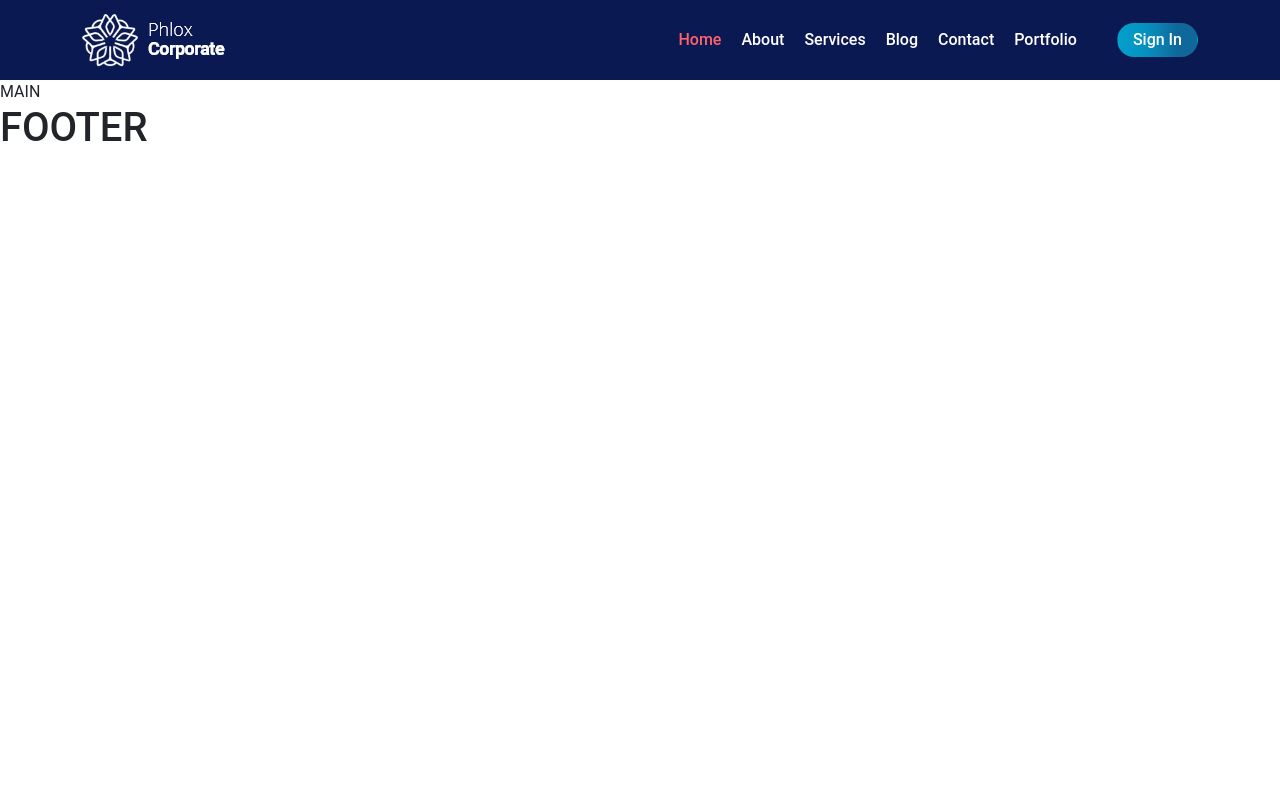
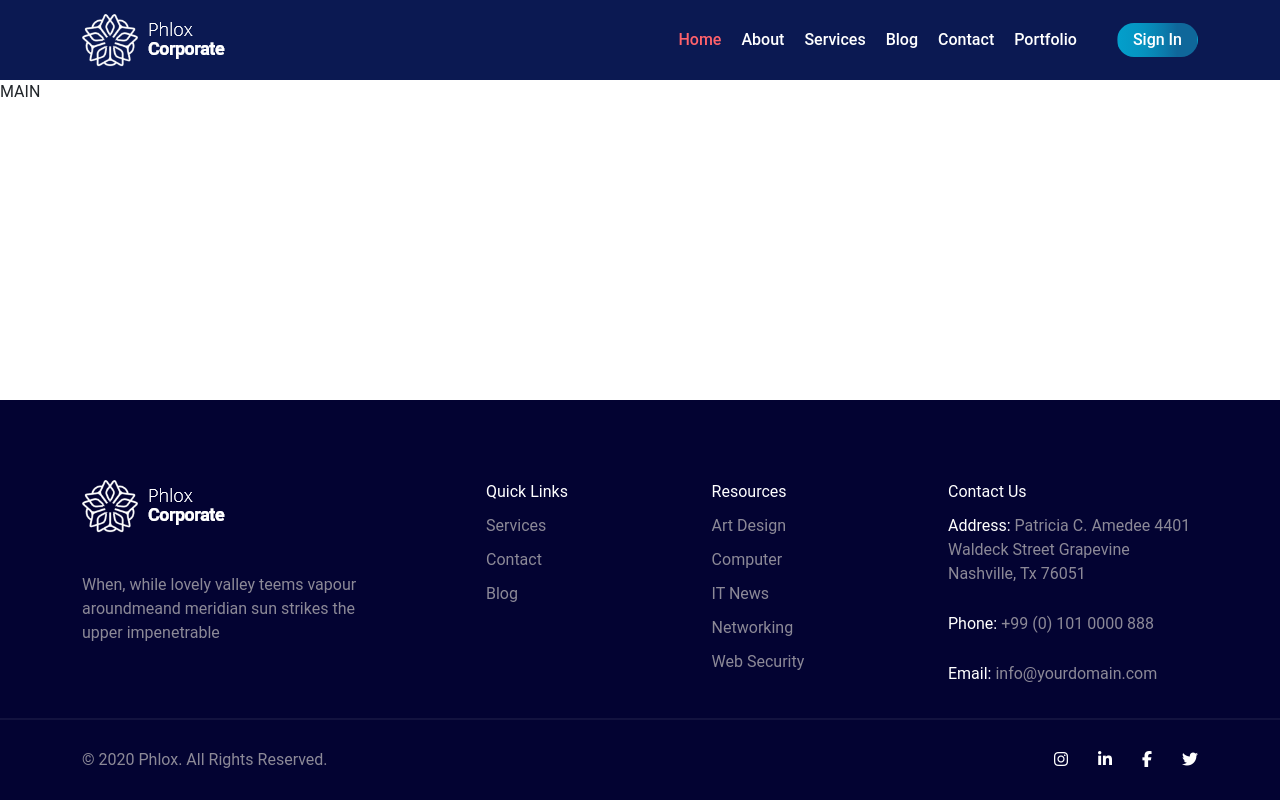
Before and after one commit to juri931/proj-html-vuejs, a Vue app: page / in a window 1280 px wide. Built offline with nearby package versions, Linux system fonts and the light colour scheme.

Commit message:
[add] footer

```diff
--- a/src/assets/scss/_footer.scss
+++ b/src/assets/scss/_footer.scss
@@ -0,0 +1,75 @@
+body {
+  position: fixed;
+  bottom: 0;
+  display: flex;
+  flex-flow: column;
+  color: white;
+  align-items: center;
+  width: 100%;
+  background-color: rgb(3, 3, 50);
+  .container {
+    display: flex;
+    justify-content: space-between;
+    &.top {
+      margin-top: 80px;
+    }
+    .left {
+      p {
+        color: rgb(140, 137, 151);
+        margin-top: 40px;
+        max-width: 280px;
+      }
+    }
+    .right {
+      display: flex;
+      gap: 60px;
+      justify-content: space-between;
+      ul {
+        display: flex;
+        flex-flow: column;
+        gap: 10px;
+        color: white;
+        list-style: none;
+        li {
+          max-width: 250px;
+          a {
+            color: rgb(140, 137, 151);
+            text-decoration: none;
+          }
+          p {
+            color: rgb(140, 137, 151);
+            span {
+              color: white;
+            }
+          }
+        }
+      }
+    }
+    &.bottom {
+      height: 80px;
+      display: flex;
+      align-items: center;
+      justify-content: space-between;
+      .left {
+        color: rgb(140, 137, 151);
+      }
+      .logos {
+        ul {
+          display: flex;
+          margin: auto 0;
+          gap: 30px;
+          li {
+            list-style: none;
+            a {
+              color: white;
+            }
+          }
+        }
+      }
+    }
+  }
+  .line {
+    border: 1px solid rgb(19, 19, 63);
+    width: 100%;
+  }
+}
--- a/src/components/partials/Footer.vue
+++ b/src/components/partials/Footer.vue
@@ -3,7 +3,74 @@ export default {};
 </script>
 
 <template>
-  <h1>FOOTER</h1>
+  <body>
+    <div class="container top">
+      <div class="left col-4">
+        <img src="/public/img/white-logo-2.png" alt="Logo" />
+        <p>
+          When, while lovely valley teems vapour aroundmeand meridian sun
+          strikes the upper impenetrable
+        </p>
+      </div>
+
+      <div class="right col-8">
+        <ul>
+          <li>Quick Links</li>
+          <li><a href="">Services</a></li>
+          <li><a href="">Contact</a></li>
+          <li><a href="">Blog</a></li>
+        </ul>
+
+        <ul>
+          <li>Resources</li>
+          <li><a href="">Art Design</a></li>
+          <li><a href="">Computer</a></li>
+          <li><a href="">IT News</a></li>
+          <li><a href="">Networking</a></li>
+          <li><a href="">Web Security</a></li>
+        </ul>
+
+        <ul>
+          <li>Contact Us</li>
+          <li>
+            <p>
+              <span>Address: </span> Patricia C. Amedee 4401 Waldeck Street
+              Grapevine Nashville, Tx 76051
+            </p>
+          </li>
+          <li>
+            <p><span>Phone: </span>+99 (0) 101 0000 888</p>
+          </li>
+          <li>
+            <p><span>Email: </span>info@yourdomain.com</p>
+          </li>
+        </ul>
+      </div>
+    </div>
+
+    <div class="line"></div>
+
+    <div class="container bottom">
+      <div class="left">© 2020 Phlox. All Rights Reserved.</div>
+
+      <div class="logos">
+        <ul>
+          <li>
+            <a href=""><i class="fa-brands fa-instagram"></i></a>
+          </li>
+          <li>
+            <a href=""><i class="fa-brands fa-linkedin-in"></i></a>
+          </li>
+          <li>
+            <a href=""><i class="fa-brands fa-facebook-f"></i></a>
+          </li>
+          <li>
+            <a href=""><i class="fa-brands fa-twitter"></i></a>
+          </li>
+        </ul>
+      </div>
+    </div>
+  </body>
 </template>
 
 <style lang="scss" scoped>
```
